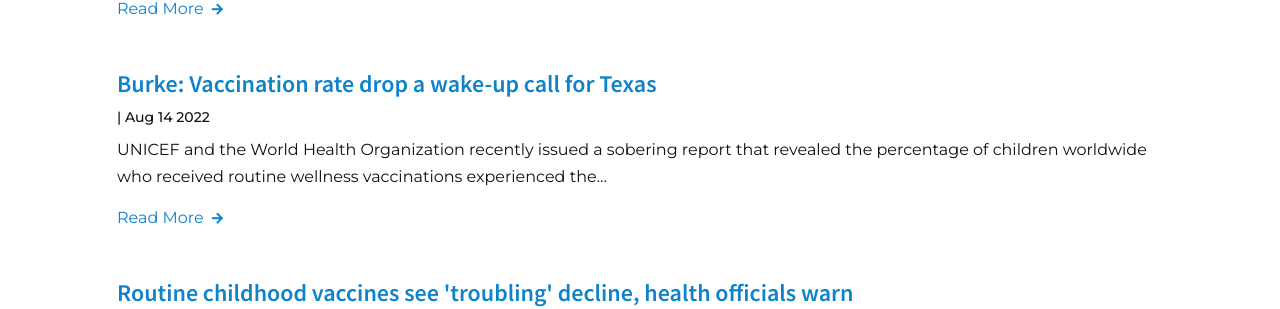
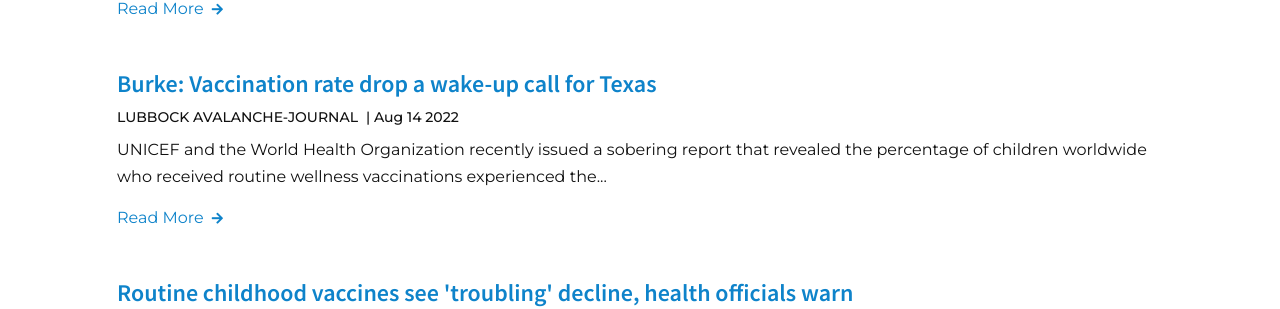
Before and after one commit to aitshuber/immunizecc, a Jekyll site: the page built from newsroom.html, in a window 1280 px wide. Shown: the part 1477-1786 px from the top of the page. Built offline with Jekyll 4.4.1, drawn with Linux system fonts in a browser that asks for light colours; some web fonts are replaced; a script that is not in the unit is left out; comment, search, counter and statistics services are not loaded.

Commit message:
Updated '_posts/2022-08-27-guides-and-toolkits.md' via CloudCannon

```diff
--- a/_posts/2022-08-27-guides-and-toolkits.md
+++ b/_posts/2022-08-27-guides-and-toolkits.md
@@ -5,7 +5,7 @@ description:
 keywords: 'Vaccination rate '
 date: 2022-08-14 19:00:00 -0500
 published: true
-source:
+source: LUBBOCK AVALANCHE-JOURNAL
 source-url:
 categories:
   - blog
```
